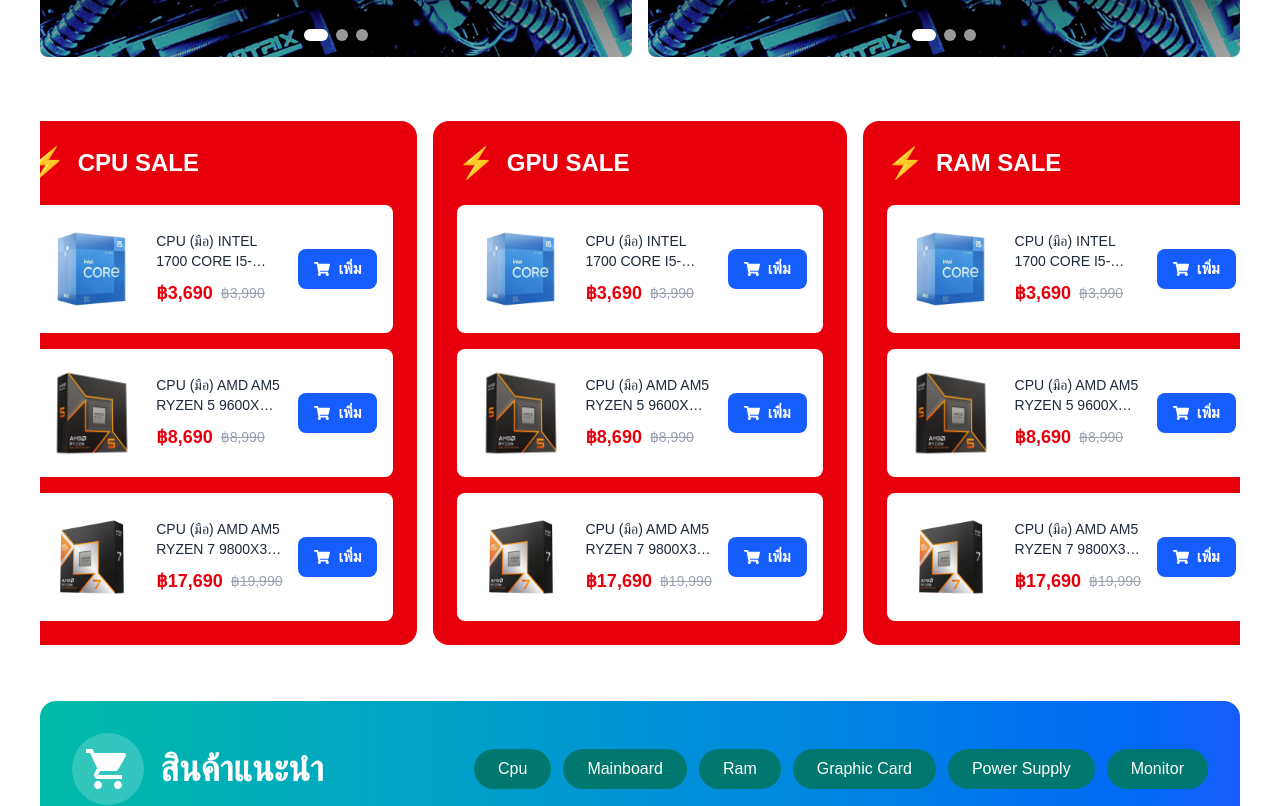
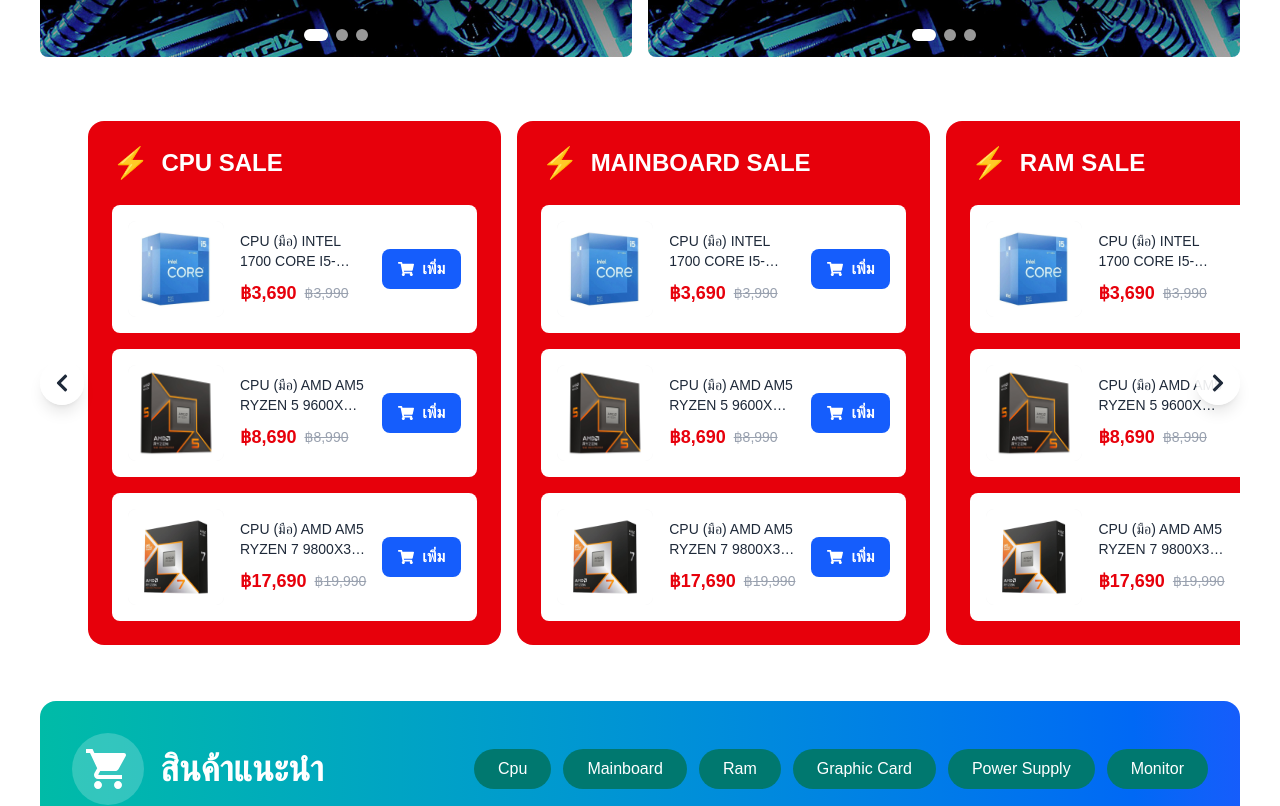
Before and after one commit to ThreePPP/Ecom, a Next.js app: page / in a window 1280 px wide. Shown: the part 1120-1926 px from the top of the page. Built offline with nearby package versions, Linux system fonts and the light colour scheme.

Commit message:
-แก้ bestsell กับ flashsell

```diff
--- a/src/app/component/main/Bestsell/bestsell.tsx
+++ b/src/app/component/main/Bestsell/bestsell.tsx
@@ -206,6 +206,18 @@ const Bestsell = () => {
           </div>
         ))}
       </div>
+
+      {/* Promotional Banner - AMD Ryzen */}
+      <div className="mt-8 rounded-xl overflow-hidden shadow-lg">
+        <div className="relative w-full h-48 md:h-64">
+          <Image
+            src="/Banners/b_amd.jpg"
+            alt="AMD Ryzen 5 5500GT - แรงกว่า คุ้มกว่า"
+            fill
+            className="object-cover"
+          />
+        </div>
+      </div>
     </div>
   );
 };
--- a/src/app/component/main/Flashsale/Flashsale.tsx
+++ b/src/app/component/main/Flashsale/Flashsale.tsx
@@ -1,13 +1,14 @@
 "use client"
 
-import React from "react";
+import React, { useRef } from "react";
 import Image from "next/image";
-import { FaShoppingCart, FaPlus } from "react-icons/fa";
+import { FaShoppingCart, FaPlus, FaChevronLeft, FaChevronRight } from "react-icons/fa";
 import { useCart } from "@/app/context/CartContext";
 import type { Product } from "@/app/util/types";
 
 const Flashsale = () => {
   const { addToCart } = useCart();
+  const scrollContainerRef = useRef<HTMLDivElement>(null);
 
   const flashSaleData = [
     {
@@ -41,7 +42,7 @@ const Flashsale = () => {
     },
     {
       id: 2,
-      title: "GPU SALE",
+      title: "MAINBOARD SALE",
       icon: "⚡",
       color: "bg-red-600",
       products: [
@@ -97,6 +98,64 @@ const Flashsale = () => {
         },
       ],
     },
+    {
+      id: 4,
+      title: "GPU SALE",
+      icon: "⚡",
+      color: "bg-red-600",
+      products: [
+        {
+          id: "mb-1",
+          name: "MAINBOARD ASUS ROG STRIX B550-F GAMING (AM4)",
+          price: 5490,
+          oldPrice: 6290,
+          image: "/icons/12400f.jpg",
+        },
+        {
+          id: "mb-2",
+          name: "MAINBOARD MSI MAG B660M MORTAR WIFI DDR4 (LGA1700)",
+          price: 4990,
+          oldPrice: 5690,
+          image: "/icons/R5 9600X.jpg",
+        },
+        {
+          id: "mb-3",
+          name: "MAINBOARD GIGABYTE Z790 AORUS ELITE AX (LGA1700)",
+          price: 8990,
+          oldPrice: 10990,
+          image: "/icons/R7 9800X3D.jpg",
+        },
+      ],
+    },
+    {
+      id: 5,
+      title: "PSU SALE",
+      icon: "⚡",
+      color: "bg-red-600",
+      products: [
+        {
+          id: "psu-1",
+          name: "PSU CORSAIR RM850x 850W 80+ GOLD MODULAR",
+          price: 4290,
+          oldPrice: 4990,
+          image: "/icons/12400f.jpg",
+        },
+        {
+          id: "psu-2",
+          name: "PSU SEASONIC FOCUS GX-750 750W 80+ GOLD",
+          price: 3490,
+          oldPrice: 3990,
+          image: "/icons/R5 9600X.jpg",
+        },
+        {
+          id: "psu-3",
+          name: "PSU THERMALTAKE TOUGHPOWER GF1 1000W 80+ GOLD",
+          price: 5490,
+          oldPrice: 6290,
+          image: "/icons/R7 9800X3D.jpg",
+        },
+      ],
+    },
   ];
 
   const handleAddToCart = (product: Product) => {
@@ -105,10 +164,52 @@ const Flashsale = () => {
     alert(`เพิ่ม "${product.name}" ลงในตะกร้าสินค้าแล้ว!`);
   };
 
+  const scrollLeft = () => {
+    if (scrollContainerRef.current) {
+      scrollContainerRef.current.scrollBy({
+        left: -400,
+        behavior: 'smooth'
+      });
+    }
+  };
+
+  const scrollRight = () => {
+    if (scrollContainerRef.current) {
+      scrollContainerRef.current.scrollBy({
+        left: 400,
+        behavior: 'smooth'
+      });
+    }
+  };
+
   return (
     <div id="flashsale-section" className="bg-white px-10 py-8">
-      <div className="flex gap-4 overflow-x-auto justify-center">
-        {flashSaleData.map((sale) => (
+      <div className="relative">
+        {/* Left Arrow */}
+        <button
+          onClick={scrollLeft}
+          className="absolute left-0 top-1/2 -translate-y-1/2 z-10 bg-white/90 hover:bg-white shadow-lg rounded-full p-3 transition-all hover:scale-110"
+          aria-label="Scroll left"
+        >
+          <FaChevronLeft className="text-gray-800 text-xl" />
+        </button>
+
+        {/* Right Arrow */}
+        <button
+          onClick={scrollRight}
+          className="absolute right-0 top-1/2 -translate-y-1/2 z-10 bg-white/90 hover:bg-white shadow-lg rounded-full p-3 transition-all hover:scale-110"
+          aria-label="Scroll right"
+        >
+          <FaChevronRight className="text-gray-800 text-xl" />
+        </button>
+
+        {/* Scrollable Container */}
+        <div
+          ref={scrollContainerRef}
+          className="flex gap-4 overflow-x-auto justify-start scrollbar-hide scroll-smooth px-12"
+          style={{ scrollbarWidth: 'none', msOverflowStyle: 'none' }}
+        >
+          {flashSaleData.map((sale) => (
           <div
             key={sale.id}
             className={`${sale.color} rounded-2xl p-6`}
@@ -159,6 +260,7 @@ const Flashsale = () => {
             </div>
           </div>
         ))}
+        </div>
       </div>
     </div>
   );
--- a/src/app/globals.css
+++ b/src/app/globals.css
@@ -37,3 +37,14 @@ body {
 .animate-slide-in-right {
   animation: slideInRight 0.3s ease-out;
 }
+
+/* Hide scrollbar for Chrome, Safari and Opera */
+.scrollbar-hide::-webkit-scrollbar {
+  display: none;
+}
+
+/* Hide scrollbar for IE, Edge and Firefox */
+.scrollbar-hide {
+  -ms-overflow-style: none;
+  scrollbar-width: none;
+}
```
Also changed, not shown: public/Banners/b_amd.jpg (added).
